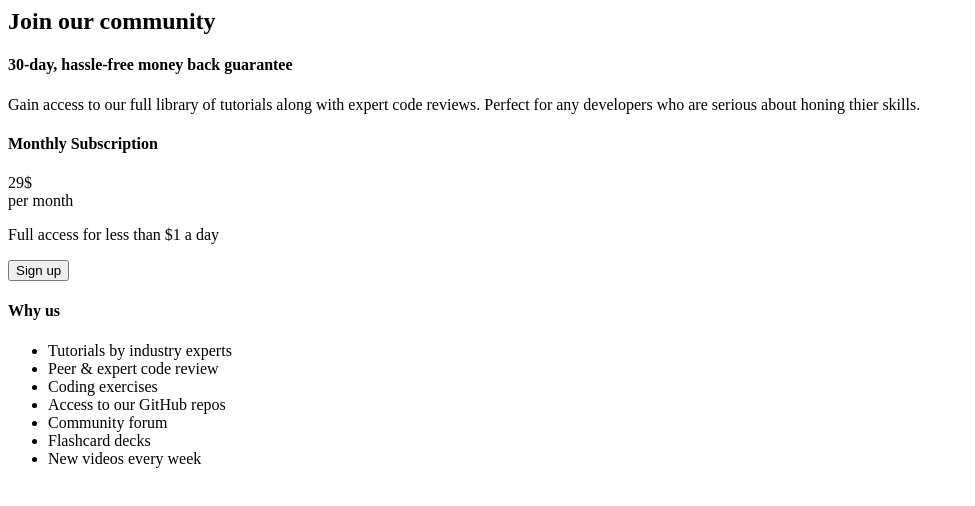
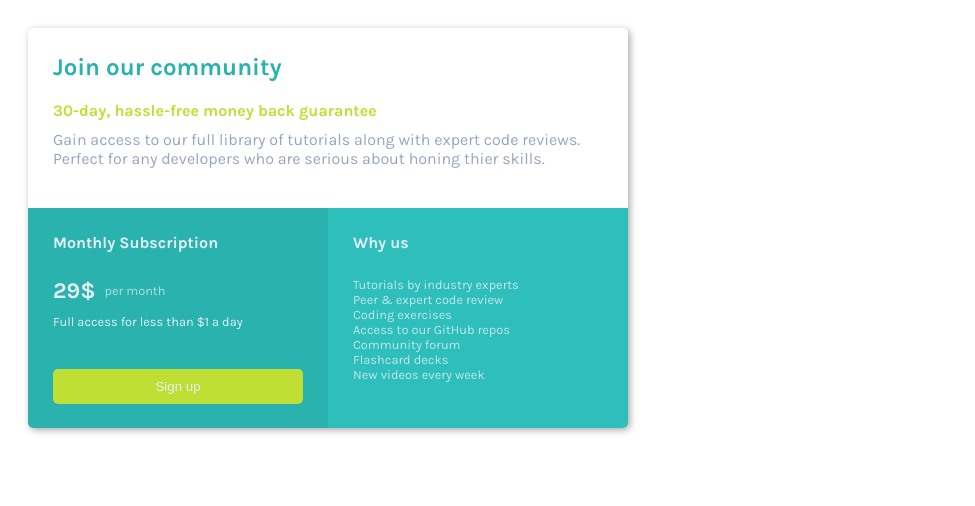
Before and after one commit to ernsen12/pricing-card-challenge, a plain HTML site: page index.html in a window 1280 px wide. Shown: the whole page, without its empty margins (0-975 px from the left). Drawn offline with Linux system fonts and the light colour scheme.

Commit message:
Update index.html

```diff
--- a/index.html
+++ b/index.html
@@ -3,7 +3,7 @@
     <title>Pricing Card</title>
     <link rel="preconnect" href="https://fonts.googleapis.com">
     <link href="https://fonts.googleapis.com/css2?family=Karla:wght@400;700&family=Roboto&display=swap" rel="stylesheet">
-    <link href="./style.css" rel"stylesheet">
+    <link href="./style.css" rel="stylesheet">
   </head>
   <body>
      <div id = "card">
```
